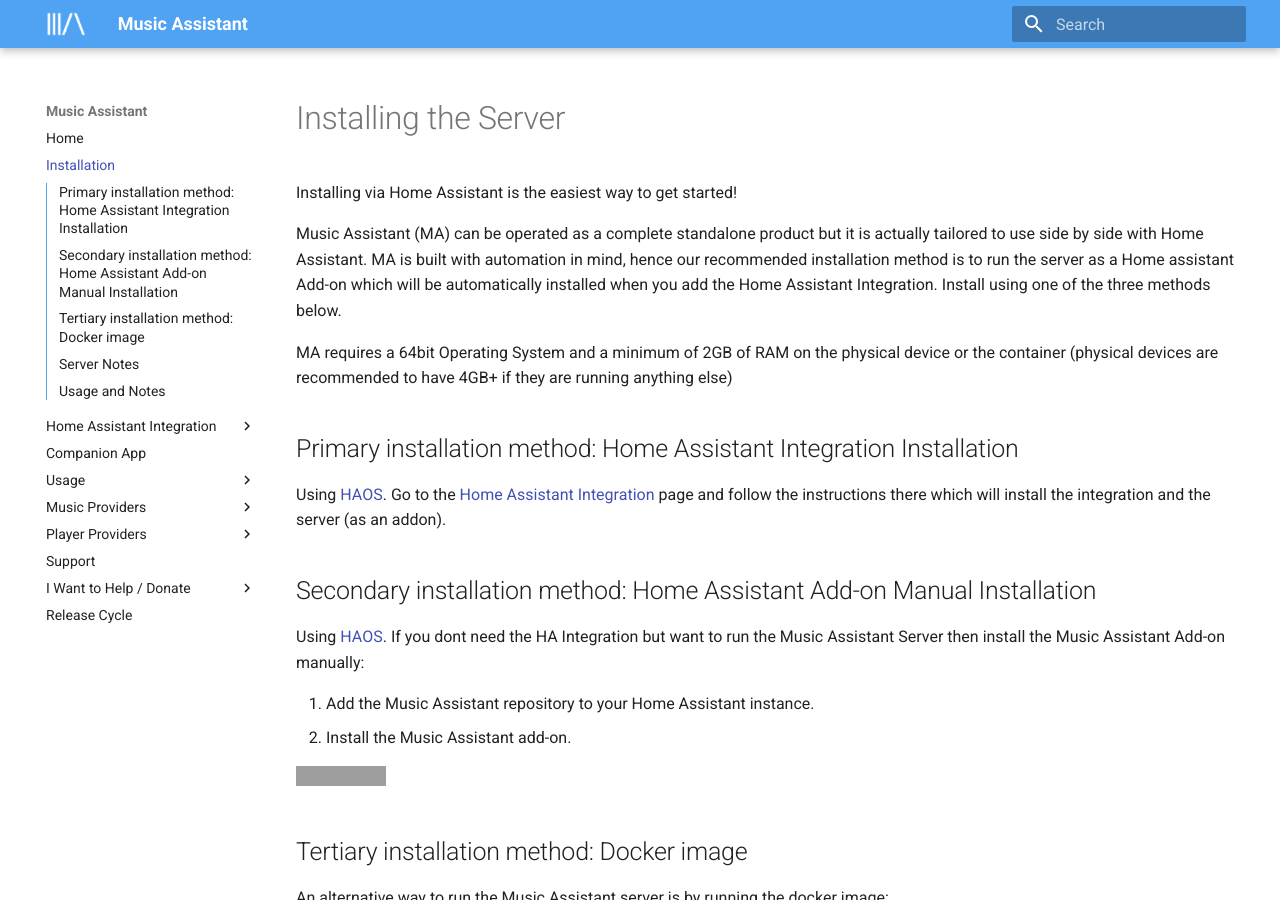
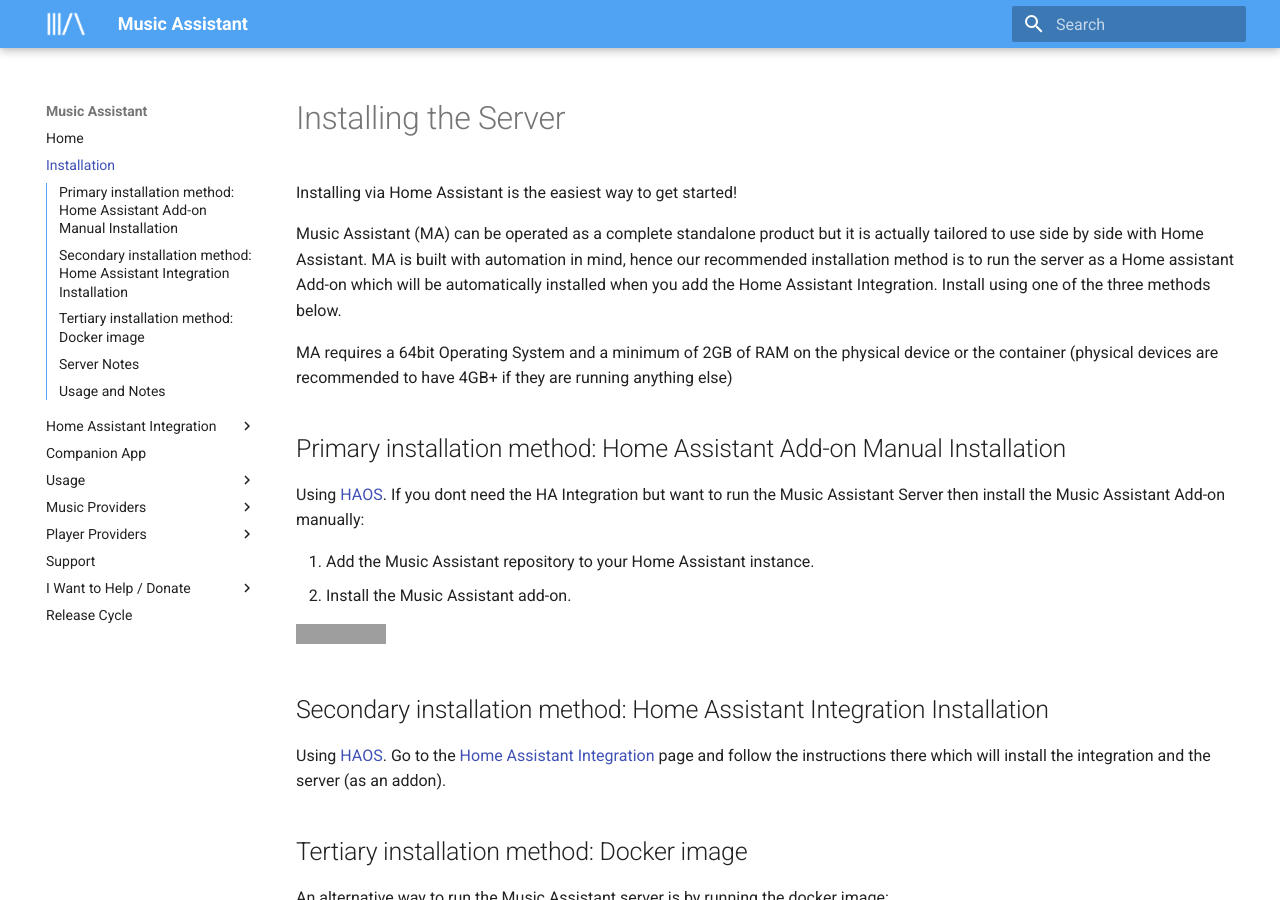
Before and after one commit to pwbriggs/music-assistant.github.io, an MkDocs documentation site: the page built from docs/installation.md, in a window 1280 px wide and 900 px high. Built offline with MkDocs 1.6.1 and Material for MkDocs 9.7.7, drawn with Linux system fonts in a browser that asks for light colours; part of the change alters nothing that is shown; grey boxes are pictures that could not be loaded.

```diff
--- a/docs/installation.md
+++ b/docs/installation.md
@@ -6,11 +6,7 @@ Music Assistant (MA) can be operated as a complete standalone product but it is
 
 MA requires a 64bit Operating System and a minimum of 2GB of RAM on the physical device or the container (physical devices are recommended to have 4GB+ if they are running anything else)
 
-## Primary installation method: Home Assistant Integration Installation
-
-Using [HAOS](https://developers.home-assistant.io/docs/operating-system/). Go to the [Home Assistant Integration](integration/installation.md) page and follow the instructions there which will install the integration and the server (as an addon).
-
-## Secondary installation method: Home Assistant Add-on Manual Installation
+## Primary installation method: Home Assistant Add-on Manual Installation
 
 Using [HAOS](https://developers.home-assistant.io/docs/operating-system/). If you dont need the HA Integration but want to run the Music Assistant Server then install the Music Assistant Add-on manually:
 
@@ -19,6 +15,9 @@ Using [HAOS](https://developers.home-assistant.io/docs/operating-system/). If yo
 
 [![Open your Home Assistant instance and show the add add-on repository dialog with a specific repository URL pre-filled.](https://my.home-assistant.io/badges/supervisor_add_addon_repository.svg)](https://my.home-assistant.io/redirect/supervisor_add_addon_repository/?repository_url=https%3A%2F%2Fgithub.com%2Fmusic-assistant%2Fhome-assistant-addon)
 
+## Secondary installation method: Home Assistant Integration Installation
+
+Using [HAOS](https://developers.home-assistant.io/docs/operating-system/). Go to the [Home Assistant Integration](integration/installation.md) page and follow the instructions there which will install the integration and the server (as an addon).
 
 ## Tertiary installation method: Docker image
 
```
